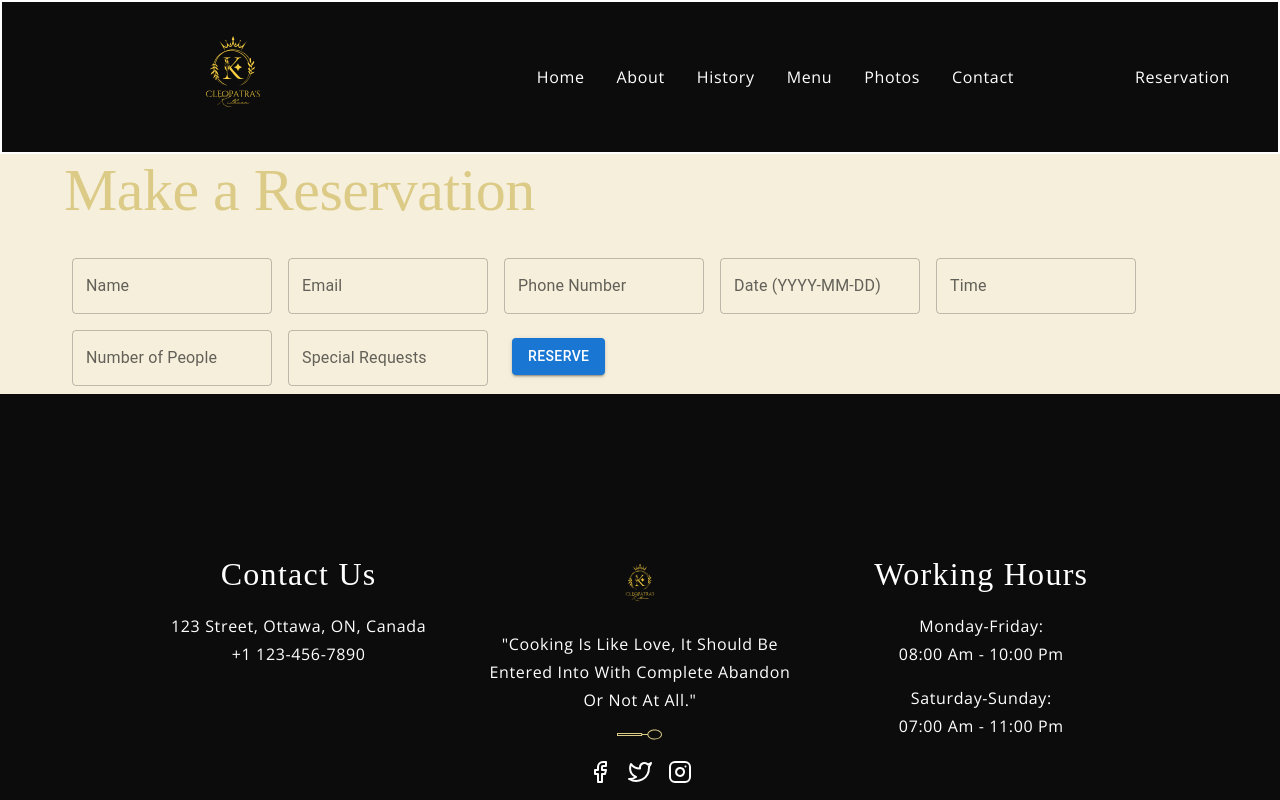
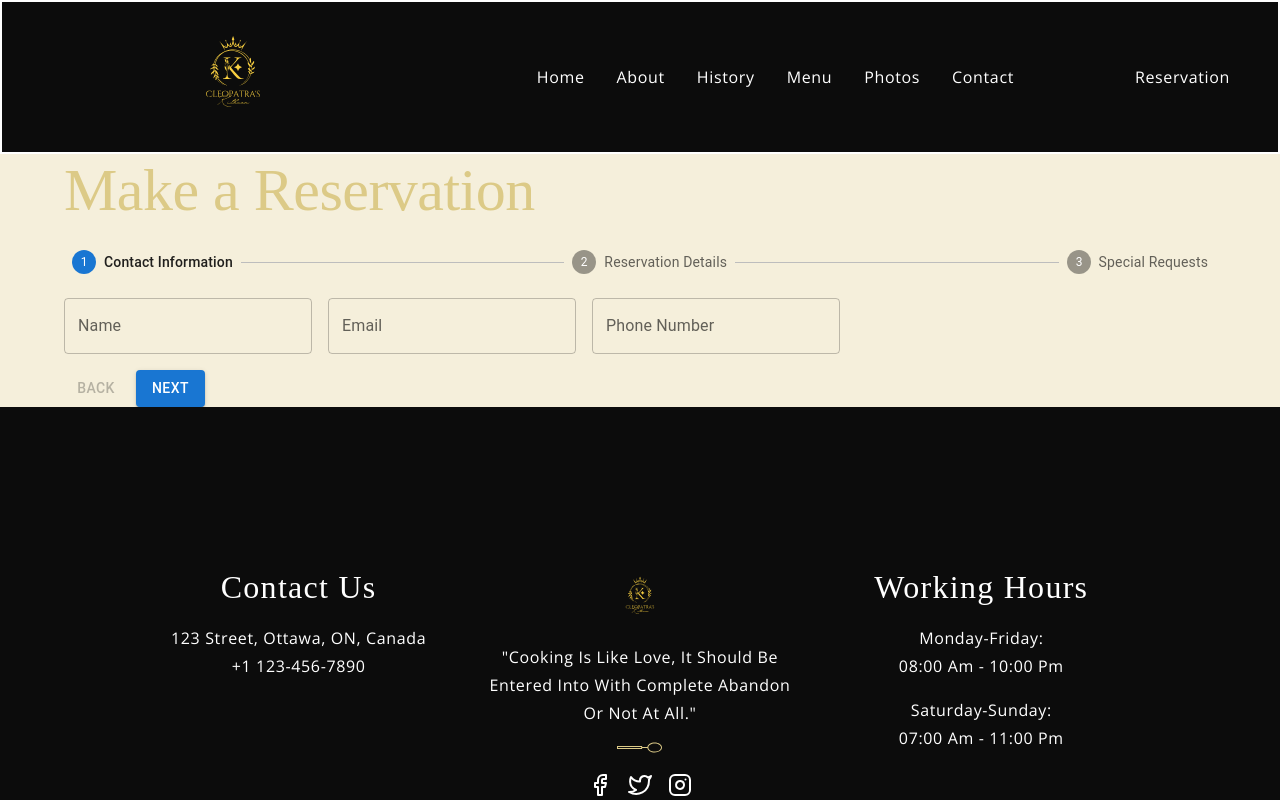
Before and after one commit to RadwanJunior/CleopatrasKitchen.github.io, a React (Create React App) app: page /reservation in a window 1280 px wide. Shown: the top 800 px of the page. Built offline with nearby package versions, Linux system fonts and the light colour scheme; a web font is replaced by a local one.

Commit message:
reservation

```diff
--- a/src/container/Reservation/Reservation.jsx
+++ b/src/container/Reservation/Reservation.jsx
@@ -1,8 +1,11 @@
 import React, { useState } from 'react';
-import { Container, Typography, TextField, Button, Box } from '@mui/material';
+import { Stepper, Step, StepLabel, Typography, Button, TextField, Container } from '@mui/material';
+
+const steps = ['Contact Information', 'Reservation Details', 'Special Requests'];
 
 const Reservation = () => {
-  const [reservation, setReservation] = useState({
+  const [activeStep, setActiveStep] = useState(0);
+  const [formData, setFormData] = useState({
     name: '',
     email: '',
     phone: '',
@@ -12,47 +15,78 @@ const Reservation = () => {
     requests: '',
   });
 
-  const handleInputChange = (event) => {
-    setReservation({ ...reservation, [event.target.name]: event.target.value });
+  const isStepSkipped = (step) => {
+    return formData[step] === '';
   };
 
-  const handleSubmit = (event) => {
-    event.preventDefault();
-    localStorage.setItem('reservation', JSON.stringify(reservation));
-    alert('Reservation submitted');
-    setReservation({
-      name: '',
-      email: '',
-      phone: '',
-      date: '',
-      time: '',
-      people: '',
-      requests: '',
-    });
+  const handleNext = () => {
+    let newSkipped = isStepSkipped(steps[activeStep]);
+
+    if (!newSkipped) {
+      setActiveStep((prevActiveStep) => prevActiveStep + 1);
+    } else {
+      alert('Please fill in all fields before proceeding');
+    }
+  };
+
+  const handleBack = () => {
+    setActiveStep((prevActiveStep) => prevActiveStep - 1);
+  };
+
+  const handleReset = () => {
+    setActiveStep(0);
+  };
+
+  const handleInputChange = (event) => {
+    setFormData({ ...formData, [event.target.name]: event.target.value });
   };
 
   return (
     <Container>
       <Typography variant="h2" sx={{ color: '#DCCA87', fontFamily: 'Cormorant Upright, serif', mb: 3 }}>Make a Reservation</Typography>
-      <Box
-        component="form"
-        onSubmit={handleSubmit}
-        sx={{
-          '& .MuiTextField-root': { m: 1, width: '25ch' },
-          '& .MuiButton-root': { m: 2 },
-        }}
-        noValidate
-        autoComplete="off"
-      >
-        <TextField label="Name" variant="outlined" name="name" value={reservation.name} onChange={handleInputChange} />
-        <TextField label="Email" variant="outlined" name="email" value={reservation.email} onChange={handleInputChange} />
-        <TextField label="Phone Number" variant="outlined" name="phone" value={reservation.phone} onChange={handleInputChange} />
-        <TextField label="Date (YYYY-MM-DD)" variant="outlined" name="date" value={reservation.date} onChange={handleInputChange} />
-        <TextField label="Time" variant="outlined" name="time" value={reservation.time} onChange={handleInputChange} />
-        <TextField label="Number of People" variant="outlined" name="people" value={reservation.people} onChange={handleInputChange} />
-        <TextField label="Special Requests" variant="outlined" name="requests" value={reservation.requests} onChange={handleInputChange} />
-        <Button variant="contained" color="primary" type="submit">Reserve</Button>
-      </Box>
+      <Stepper activeStep={activeStep} sx={{ mb: 3 }}>
+        {steps.map((label) => {
+          return (
+            <Step key={label}>
+              <StepLabel>{label}</StepLabel>
+            </Step>
+          );
+        })}
+      </Stepper>
+
+      <div>
+        {activeStep === steps.length ? (
+          <div>
+            <Typography sx={{ mb: 2 }}>All steps completed</Typography>
+            <Button onClick={handleReset}>Reset</Button>
+          </div>
+        ) : (
+          <div>
+            {activeStep === 0 && (
+              <div>
+                <TextField label="Name" variant="outlined" name="name" value={formData.name} onChange={handleInputChange} sx={{ mb: 2, mr: 2 }} />
+                <TextField label="Email" variant="outlined" name="email" value={formData.email} onChange={handleInputChange} sx={{ mb: 2, mr: 2 }} />
+                <TextField label="Phone Number" variant="outlined" name="phone" value={formData.phone} onChange={handleInputChange} sx={{ mb: 2 }} />
+              </div>
+            )}
+            {activeStep === 1 && (
+              <div>
+                <TextField label="Date (YYYY-MM-DD)" variant="outlined" name="date" value={formData.date} onChange={handleInputChange} sx={{ mb: 2, mr: 2 }} />
+                <TextField label="Time" variant="outlined" name="time" value={formData.time} onChange={handleInputChange} sx={{ mb: 2, mr: 2 }} />
+                <TextField label="Number of People" variant="outlined" name="people" value={formData.people} onChange={handleInputChange} sx={{ mb: 2 }} />
+              </div>
+            )}
+            {activeStep === 2 && (
+              <TextField label="Special Requests" variant="outlined" name="requests" value={formData.requests} onChange={handleInputChange} sx={{ mb: 2 }} />
+            )}
+
+            <div>
+              <Button disabled={activeStep === 0} onClick={handleBack} sx={{ mr: 1 }}>Back</Button>
+              <Button variant="contained" color="primary" onClick={handleNext}>{activeStep === steps.length - 1 ? 'Finish' : 'Next'}</Button>
+            </div>
+          </div>
+        )}
+      </div>
     </Container>
   );
 };
```
